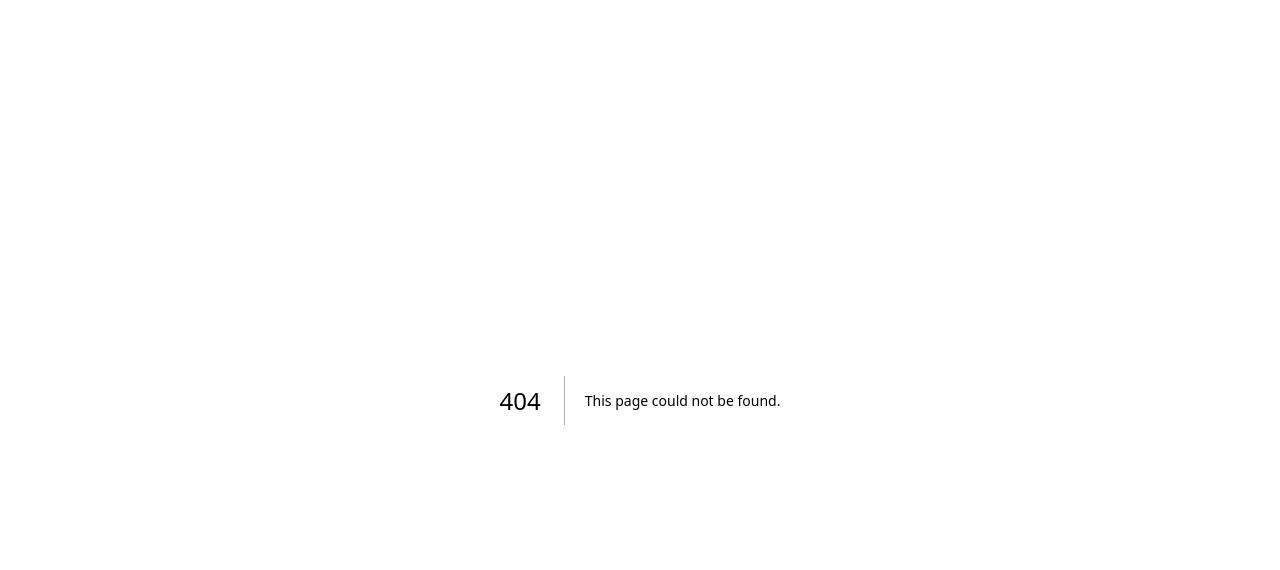
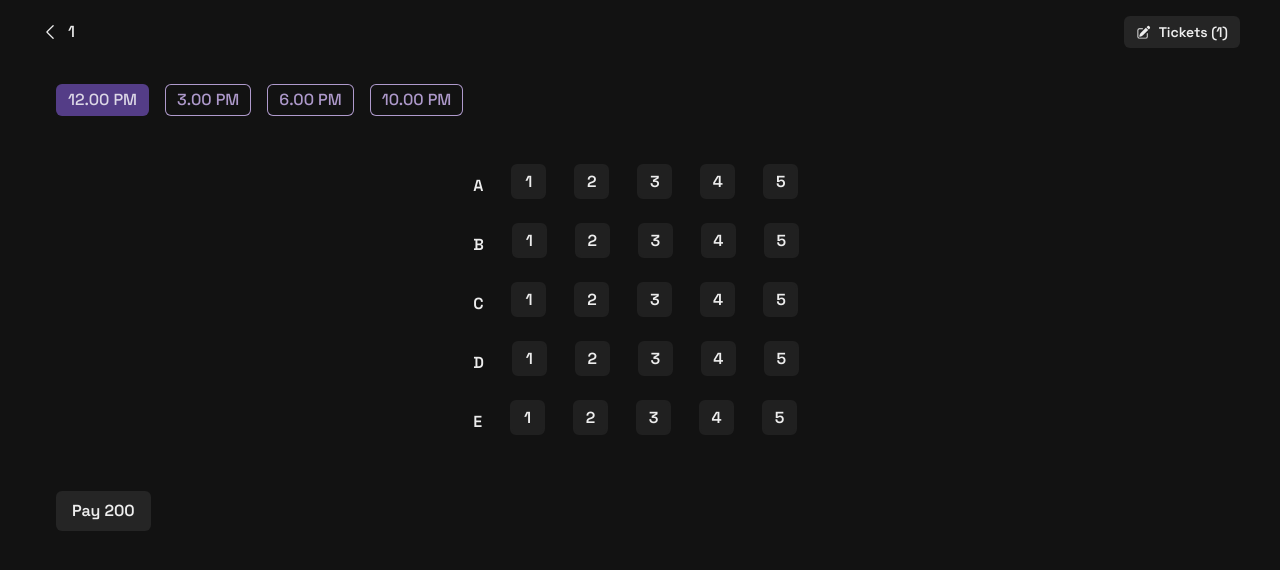
Before and after one commit to kaushiksheel/ShowTimeNow-, a Next.js app: page /booktickets/1 in a window 1280 px wide. Before the commit this address had no page. Shown: the top 570 px of the page. Built offline with nearby package versions, Linux system fonts and the light colour scheme.

Commit message:
added seats

```diff
--- /dev/null
+++ b/src/components/BookTicketsHeader.tsx
@@ -0,0 +1,36 @@
+import { Button, Flex, HStack, Text } from "@chakra-ui/react";
+import { ChevronLeftIcon, PencilSquareIcon } from "@heroicons/react/24/solid";
+import { useRouter } from "next/router";
+import React from "react";
+
+interface IProps {
+  movieName: string;
+  numberOfTickets: number;
+}
+
+export const BookTicketsHeader = ({ movieName, numberOfTickets }: IProps) => {
+  const router = useRouter();
+  return (
+    <header>
+      <Flex
+        py={4}
+        maxW={1200}
+        marginX="auto"
+        justifyContent="space-between"
+        alignItems="center"
+      >
+        <HStack onClick={() => router.back()} cursor="pointer">
+          <ChevronLeftIcon width={20} height={20} />
+          <Text fontWeight={500}>{movieName}</Text>
+        </HStack>
+        <Button
+          leftIcon={<PencilSquareIcon width={15} height={15} />}
+          variant="solid"
+          size="sm"
+        >
+          Tickets ({numberOfTickets})
+        </Button>
+      </Flex>
+    </header>
+  );
+};
--- a/src/components/MovieInfo/MovieDetails.tsx
+++ b/src/components/MovieInfo/MovieDetails.tsx
@@ -51,7 +51,7 @@ export const MovieDetails = ({
       <Text fontSize="xl" textColor="gray.200">
         {releaseDate}
       </Text>
-      <MovieInfoAction />
+      <MovieInfoAction title={title || originalTitle} />
     </Box>
   );
 };
--- /dev/null
+++ b/src/components/Seats.tsx
@@ -0,0 +1,53 @@
+import { rows, seats } from "@/data";
+import { Box, Flex, Text } from "@chakra-ui/react";
+
+function Seat({ seatNumber }: { seatNumber: string }) {
+  return (
+    <Box
+      bg="gray.700"
+      border="2px solid"
+      borderRadius="md"
+      borderColor="gray.700"
+      w={35}
+      h={35}
+      display="grid"
+      placeContent="center"
+      mr={2}
+      mb={2}
+      cursor="pointer"
+      _hover={{ bg: "blue.50" }}
+    >
+      <Text fontWeight="bold">{seatNumber}</Text>
+    </Box>
+  );
+}
+
+function Row({
+  rowName,
+  seatNumbers,
+}: {
+  rowName: string;
+  seatNumbers: string[];
+}) {
+
+  return (
+    <Flex alignItems="center" mb={4} gap={5}>
+      <Text fontWeight="bold" mr={2}>
+        {rowName}
+      </Text>
+      {seatNumbers.map((seatNumber) => (
+        <Seat key={seatNumber} seatNumber={seatNumber} />
+      ))}
+    </Flex>
+  );
+}
+
+export const Seats = () => {
+  return (
+    <Box>
+      {rows.map((rowName) => (
+        <Row key={rowName} rowName={rowName} seatNumbers={seats} />
+      ))}
+    </Box>
+  );
+};
--- /dev/null
+++ b/src/components/SelectTiming.tsx
@@ -0,0 +1,60 @@
+import { HStack, Tag } from "@chakra-ui/react";
+import React, { useState } from "react";
+
+const timings = [
+  {
+    id: 1,
+    time: "12.00 PM",
+  },
+  {
+    id: 2,
+    time: "3.00 PM",
+  },
+  {
+    id: 3,
+    time: "6.00 PM",
+  },
+  {
+    id: 4,
+    time: "10.00 PM",
+  },
+];
+
+export const Time = ({
+  time,
+  onSelectedTime,
+  selectedTime,
+}: {
+  time: string;
+  onSelectedTime: (selectedTime: string) => void;
+  selectedTime: string;
+}) => {
+  return (
+    <Tag
+      onClick={() => onSelectedTime(time)}
+      size="lg"
+      variant={selectedTime === time ? "solid" : "outline"}
+      colorScheme="purple"
+      cursor="pointer"
+    >
+      {time}
+    </Tag>
+  );
+};
+
+export const SelectTiming = () => {
+  const [selectedTime, setSelectedTime] = useState(timings[0].time);
+
+  return (
+    <HStack spacing={4}>
+      {timings.map(({ id, time }) => (
+        <Time
+          selectedTime={selectedTime}
+          onSelectedTime={setSelectedTime}
+          key={id}
+          time={time}
+        />
+      ))}
+    </HStack>
+  );
+};
--- /dev/null
+++ b/src/data.ts
@@ -0,0 +1,4 @@
+const rows = ["A", "B", "C", "D", "E"];
+const seats = ["1", "2", "3", "4", "5"];
+
+export { rows, seats };
--- /dev/null
+++ b/src/pages/booktickets/[movieName].tsx
@@ -0,0 +1,35 @@
+import { BookTicketsHeader } from "@/components/BookTicketsHeader";
+import { Seats } from "@/components/Seats";
+import { SelectTiming } from "@/components/SelectTiming";
+import { formatSlug } from "@/utilities/formatUtils";
+import { Box, Button, Container } from "@chakra-ui/react";
+import { useRouter } from "next/router";
+import React from "react";
+
+function MovieName() {
+  const router = useRouter();
+  const { query } = router;
+  const movieName = query.movieName as string;
+
+  return (
+    <>
+      <BookTicketsHeader
+        movieName={formatSlug(movieName)}
+        numberOfTickets={1}
+      />
+      <main>
+        <Container maxW={1200} mt={5}>
+          <SelectTiming />
+          <Box marginX="auto" marginY={12} w="fit-content">
+            <Seats />
+          </Box>
+          <Button marginX="auto" w="fit-content">
+            Pay 200
+          </Button>
+        </Container>
+      </main>
+    </>
+  );
+}
+
+export default MovieName;
--- a/src/utilities/formatUtils.ts
+++ b/src/utilities/formatUtils.ts
@@ -13,3 +13,8 @@ export const formatGenres = (genres: IGenre[]) => {
   const formattedGenres = genreTitle.join("/");
   return formattedGenres;
 };
+
+export const formatSlug = (slug: string = "") => {
+  const formattedSlug = slug.split("-").join(" ").toUpperCase();
+  return formattedSlug;
+};
```
Also changed, not shown: src/components/MovieInfo/MovieInfoAction.tsx (+20 -2 lines).
